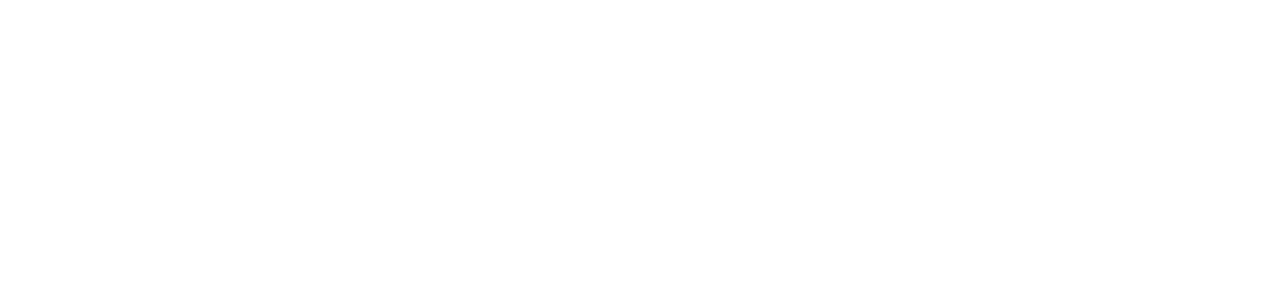
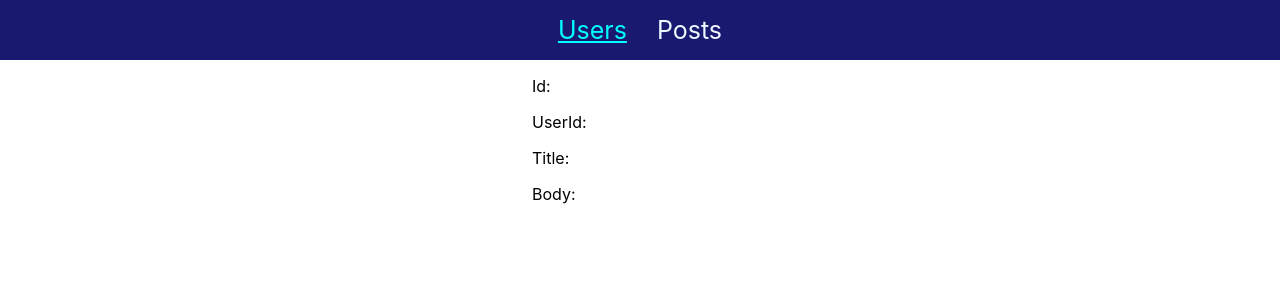
Before and after one commit to DLmar/sep-2021-react, a React (Create React App) app: page /users/1/1/posts in a window 1280 px wide. Before the commit this address had no page. Shown: the top 300 px of the page. Built offline with nearby package versions, Linux system fonts and the light colour scheme; no server answers.

Commit message:
lesson-3

```diff
--- a/src/App.js
+++ b/src/App.js
@@ -14,7 +14,7 @@ function App() {
                     <Route path={'users'} element={<UsersPage/>}>
 
                         <Route path={':id'} element={<UserDetailsPage/>}>
-                               <Route path={'posts'} element={<UserPostsPage/>}/>
+                               <Route path={':id/posts'} element={<UserPostsPage/>}/>
                         </Route>
 
                         <Route  path={':id/albums'} element={<AlbumsPage/>}>
--- a/src/pages/PostsDetailsPage/PostsDetailsPage.js
+++ b/src/pages/PostsDetailsPage/PostsDetailsPage.js
@@ -22,8 +22,8 @@ const PostsDetailsPage = () => {
             {post && (
                 <div>
                     <h4>Id: {post.id}</h4>
-                    <p>Name: {post.name}</p>
-                    <p>Email: {post.email}</p>
+                    <p>UserId: {post.userId}</p>
+                    <i>Email: {post.title}</i>
                     <p>Body: {post.body}</p>
                     <Link path to={id.toString()} state={post}>
                         <button>Comments</button>
--- a/src/pages/UserDetailsPage/UserDetailsPage.js
+++ b/src/pages/UserDetailsPage/UserDetailsPage.js
@@ -39,9 +39,11 @@ const UserDetailsPage = ({post}) => {
                         <p className={css.xd}>CatchPhrase : {user.company.catchPhrase}</p>
                         <p className={css.xd}>Bs : {user.company.bs}</p>
 
-                        <Link to={`${id.toString()}/posts`}>
-                            <button>Posts</button>
-                        </Link>
+                        <div className={css.xxx}>
+                            <Link to={`${id.toString()}/posts`}>
+                                <button className={css.btn}>Posts</button>
+                            </Link>
+                        </div>
                     </div>
                 )
             }
--- a/src/pages/UserDetailsPage/UsersDetailsPage.module.css
+++ b/src/pages/UserDetailsPage/UsersDetailsPage.module.css
@@ -4,3 +4,9 @@
 .xxd{
     margin-left: 40px;
 }
+.btn {
+    width: 500px;
+}
+.xxx{
+    margin-bottom: 20px;
+}
--- a/src/pages/UserPostsPage/UserPostsPage.js
+++ b/src/pages/UserPostsPage/UserPostsPage.js
@@ -15,14 +15,14 @@ const UserPostsPage = () => {
             setPost(state)
             return
         }
-        postsService.getById(id).then(value => setPost(...{value}));
+        postsService.getPosts(id).then(value => setPost(...{value}));
     }, [id])
     return (
         <div>
             {post && (
                 <div>
-                    <p>id: {post.id}</p>
-                    <p>Name: {post.name}</p>
+                    <p>Id: {post.id}</p>
+                    <p>UserId: {post.id}</p>
                     <p>Title: {post.title}</p>
                     <p>Body: {post.body}</p>
                 </div>
--- a/src/services/posts.service.js
+++ b/src/services/posts.service.js
@@ -4,5 +4,5 @@ import {urls} from "../configs/urls";
 export const postsService = {
     getAll: ()=>axiosService.get(urls.posts).then(value => value.data),
     getById: (userId)=>axiosService.get(`${urls.posts}/${userId}/posts`).then(value => value.data),
-    getPosts: (userId)=>axiosService.get(`${urls.users}/${userId}/posts`).then(value => value.data)
+    getPosts: (id)=>axiosService.get(`${urls.users}/${id}/posts`).then(value => value.data)
 }
```
